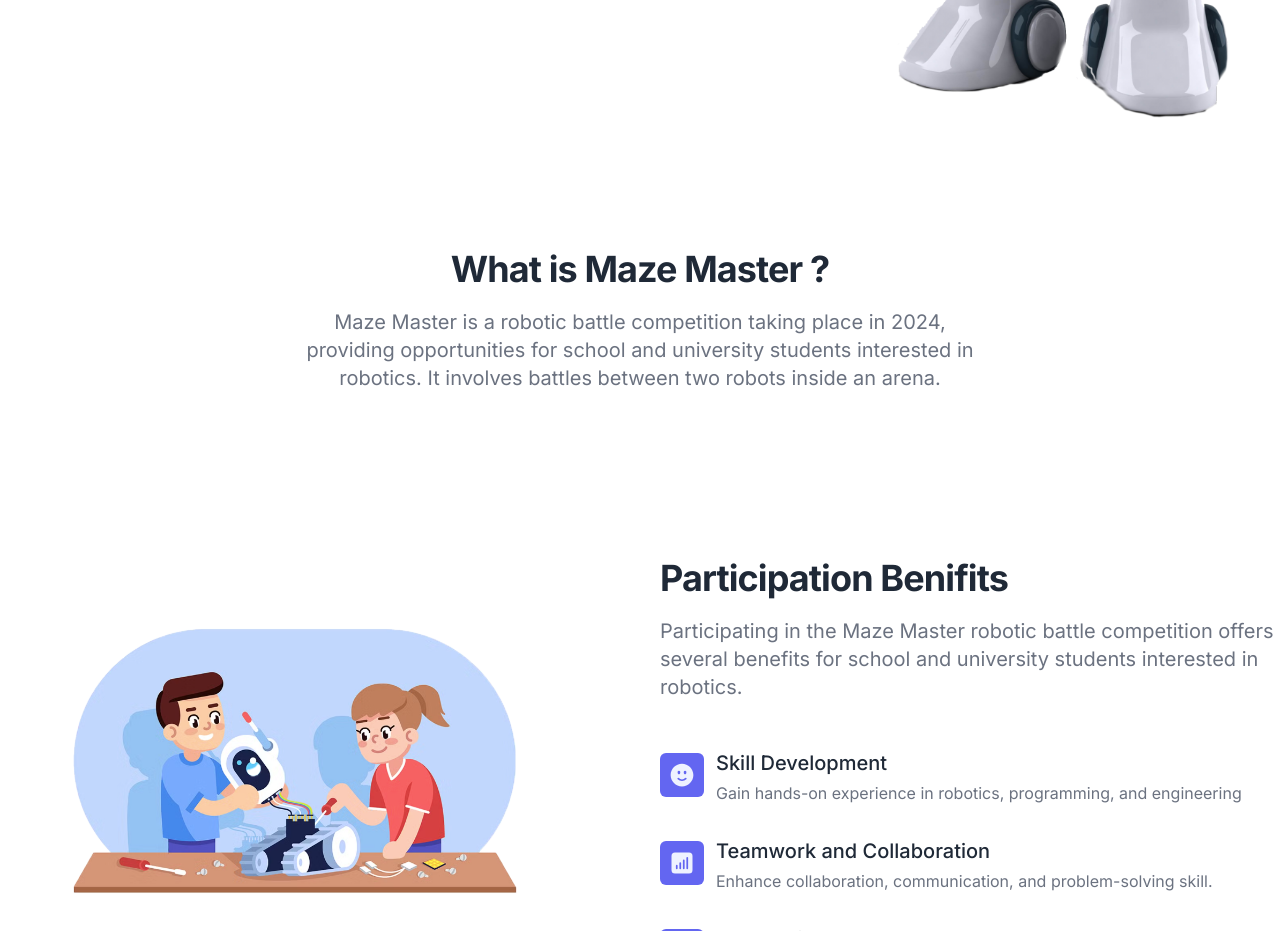
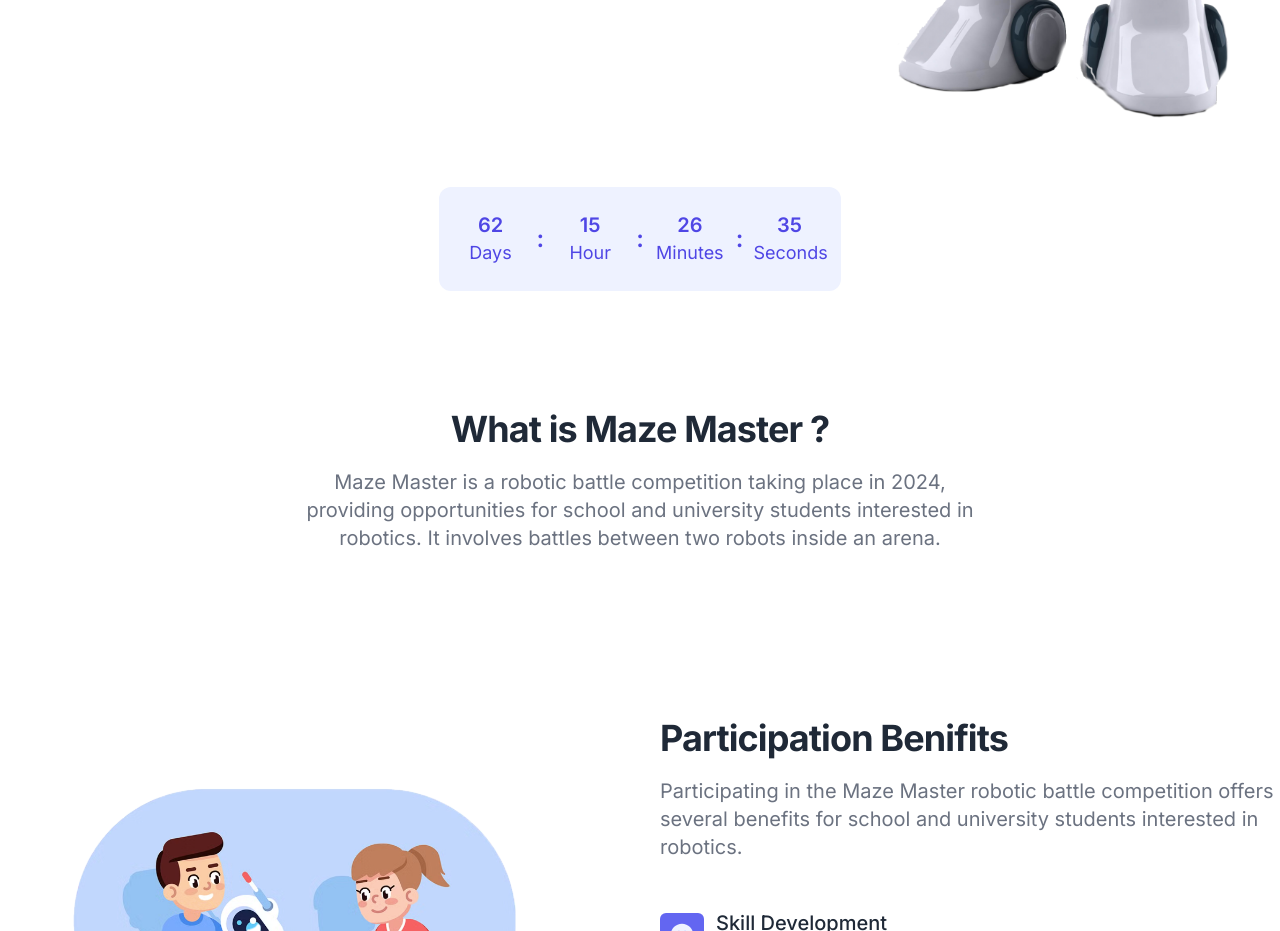
Before and after one commit to senaleevisal/maze-master, a Next.js app: page / in a window 1280 px wide. Shown: the part 800-1731 px from the top of the page. Built offline with nearby package versions, Linux system fonts and the light colour scheme.

Commit message:
count down added

```diff
--- a/src/app/page.tsx
+++ b/src/app/page.tsx
@@ -8,6 +8,7 @@ import { Cta } from "@/components/Cta";
 import { Gallery } from "@/components/Gallery"
 
 import { benefitOne } from "@/components/data";
+import CountDown from "@/components/CountDown";
 
 
 export default function Home() {
@@ -17,7 +18,11 @@ export default function Home() {
       <div id="home" className="pt-14">
         <Hero />
       </div>
+      <div className="pt-14 flex flex-col justify-center items-center">
+      <CountDown />
+      </div>
       <div id="about" className="pt-14">
+
         <SectionTitle title="What is Maze Master ?">
           Maze Master is a robotic battle competition taking place in 2024, providing opportunities for school and university students interested in robotics. It involves battles between two robots inside an arena.
         </SectionTitle>
--- /dev/null
+++ b/src/components/CountDown.jsx
@@ -0,0 +1,90 @@
+'use client';
+import React, { useState, useEffect } from 'react';
+
+const CountDown = () => {
+    const [count, setCount] = useState(0);
+    const [days, setDays] = useState(0);
+    const [hours, setHours] = useState(0);
+    const [minutes, setMinutes] = useState(0);
+    const [seconds, setSeconds] = useState(0);
+
+    useEffect(() => {
+        const targetDate = new Date('2024-09-03T23:59:59'); // Replace with your target date and time
+        const now = new Date();
+
+        const timeDifference = targetDate.getTime() - now.getTime();
+        const secondsRemaining = Math.floor(timeDifference / 1000);
+
+        if (secondsRemaining > 0) {
+            setCount(secondsRemaining);
+
+            const timer = setInterval(() => {
+                setCount((prevCount) => prevCount - 1);
+            }, 1000);
+
+            return () => {
+                clearInterval(timer);
+            };
+        }
+    }, []);
+
+    useEffect(() => {
+        getTime(count);
+    }, [count]);
+
+    const getTime = (time) => {
+        const days_ = Math.floor(time / (3600 * 24));
+        const hours_ = Math.floor((time % (3600 * 24)) / 3600);
+        const minutes_ = Math.floor((time % 3600) / 60);
+        const seconds_ = time % 60;
+
+        setDays(days_);
+        setHours(hours_);
+        setMinutes(minutes_);
+        setSeconds(seconds_);
+    }
+
+    return (
+        <div className='sm:scale-100 scale-75'>
+            <div className="flex rounded-xl items-center justify-center w-max mx-auto p-3 gap-1.5 count-down-main bg-indigo-50">
+                <div className="timer">
+                    <div className="rounded-xl py-2 flex items-center justify-center flex-col aspect-square px-1 w-20">
+                        <h3 className="countdown-element days font-manrope font-semibold text-xl text-indigo-600 text-center">
+                            {days}
+                        </h3>
+                        <p className="text-lg font-Cormorant font-normal text-indigo-600 text-center w-full">Days</p>
+                    </div>
+                </div>
+                <h3 className="font-manrope font-semibold text-2xl text-indigo-600">:</h3>
+                <div className="timer">
+                    <div className="rounded-xl py-2 flex items-center justify-center flex-col aspect-square px-1 w-20">
+                        <h3 className="countdown-element hours font-manrope font-semibold text-xl text-indigo-600 text-center">
+                            {hours}
+                        </h3>
+                        <p className="text-lg font-Cormorant font-normal text-indigo-600 text-center w-full">Hour</p>
+                    </div>
+                </div>
+                <h3 className="font-manrope font-semibold text-2xl text-indigo-600">:</h3>
+                <div className="timer">
+                    <div className="rounded-xl py-2 flex items-center justify-center flex-col aspect-square px-1 w-20">
+                        <h3 className="countdown-element minutes font-manrope font-semibold text-xl text-indigo-600 text-center">
+                            {minutes}
+                        </h3>
+                        <p className="text-lg font-Cormorant font-normal text-indigo-600 text-center w-full">Minutes</p>
+                    </div>
+                </div>
+                <h3 className="font-manrope font-semibold text-2xl text-indigo-600">:</h3>
+                <div className="timer">
+                    <div className="rounded-xl py-2 flex items-center justify-center flex-col aspect-square px-1 w-20">
+                        <h3 className="countdown-element minutes font-manrope font-semibold text-xl text-indigo-600 text-center">
+                            {seconds}
+                        </h3>
+                        <p className="text-lg font-Cormorant font-normal text-indigo-600 text-center w-full">Seconds</p>
+                    </div>
+                </div>
+            </div>
+        </div>
+    );
+};
+
+export default CountDown;
```
Also changed, not shown: src/components/Cta.tsx (+4 -3 lines).
